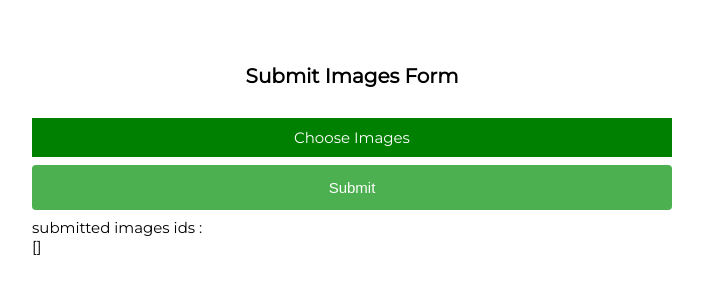
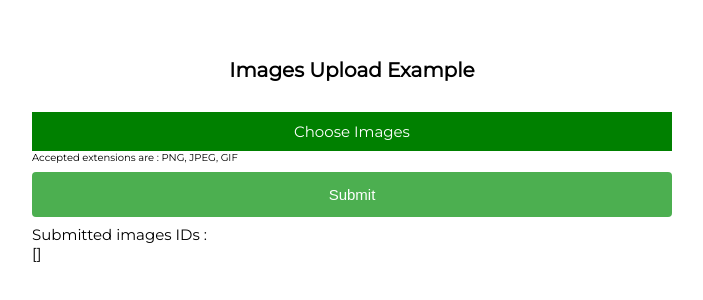
Before and after one commit to razouq/react-images-uploader, a React (Create React App) app: page / in a window 1280 px wide. Shown: the part 120-420 px from the top of the page, without its empty margins (288-991 px from the left). Built offline with nearby package versions, Linux system fonts and the light colour scheme.

Commit message:
feat: add extension restrictions

```diff
--- a/src/App.jsx
+++ b/src/App.jsx
@@ -2,6 +2,7 @@ import React, { useState } from 'react';
 import _ from 'lodash';
 import { v4 as uuidv4 } from 'uuid';
 import axios from 'axios';
+import {extensions} from './utils';
 
 import './App.css';
 
@@ -27,14 +28,13 @@ const sendFiles = async (data) => {
     }
   }
 };
-const App = () => {
+const FileUpload = ({mimeTypes, ...rest}) => {
   const [images, setImages] = useState({});
 
   const onSubmit = async e => {
     e.preventDefault();
     console.log(images);
     await sendFiles(images);
-
     // console.log('submitted images Id', Object.keys(images));
   };
 
@@ -53,19 +53,27 @@ const App = () => {
 
   const dumpIds = () => '[' + Object.keys(images).join(', ') + ']';
 
+  const all = extensions(mimeTypes);
   return (
     <div className='wrapper'>
       <div className='container'>
-        <h1>Submit Images Form</h1>
+        <h1>Images Upload Example</h1>
         <form onSubmit={onSubmit} encType='multipart/form-data'>
-          <label htmlFor='images'>Choose Images</label>
+          <label htmlFor='images'>
+          Choose Images
+          </label>
+          <span>
+            Accepted extensions are : {all}
+          </span>
           <input
             name='images'
             id='images'
             type='file'
+            accept={mimeTypes}
             multiple
             onChange={onChange}
           />
+
           <div>
             <div className='images-container'>
               {Object.keys(images).map(imageId => (
@@ -82,7 +90,7 @@ const App = () => {
           </div>
           <input type='submit' value='Submit' />
           <p>
-            submitted images ids : <br /> {dumpIds(images)}
+            Submitted images IDs : <br /> {dumpIds(images)}
           </p>
         </form>
       </div>
@@ -90,4 +98,4 @@ const App = () => {
   );
 };
 
-export default App;
+export default FileUpload;
--- a/src/index.js
+++ b/src/index.js
@@ -1,6 +1,8 @@
 import React from 'react';
 import ReactDOM from 'react-dom';
 
-import App from './App';
+import FileUpload from './App';
 
-ReactDOM.render(<App />, document.getElementById('root'));
+ReactDOM.render(
+    <FileUpload mimeTypes={"image/png, image/jpeg, image/gif" } />,
+    document.getElementById('root'));
--- /dev/null
+++ b/src/utils.js
@@ -0,0 +1,7 @@
+
+export const extensions = (mimes) => {
+    const authorized = mimes.split(',').map((el) => {
+        return el.trim().split('/')[1].toUpperCase();
+    });
+    return authorized.join(', ');
+}
```
